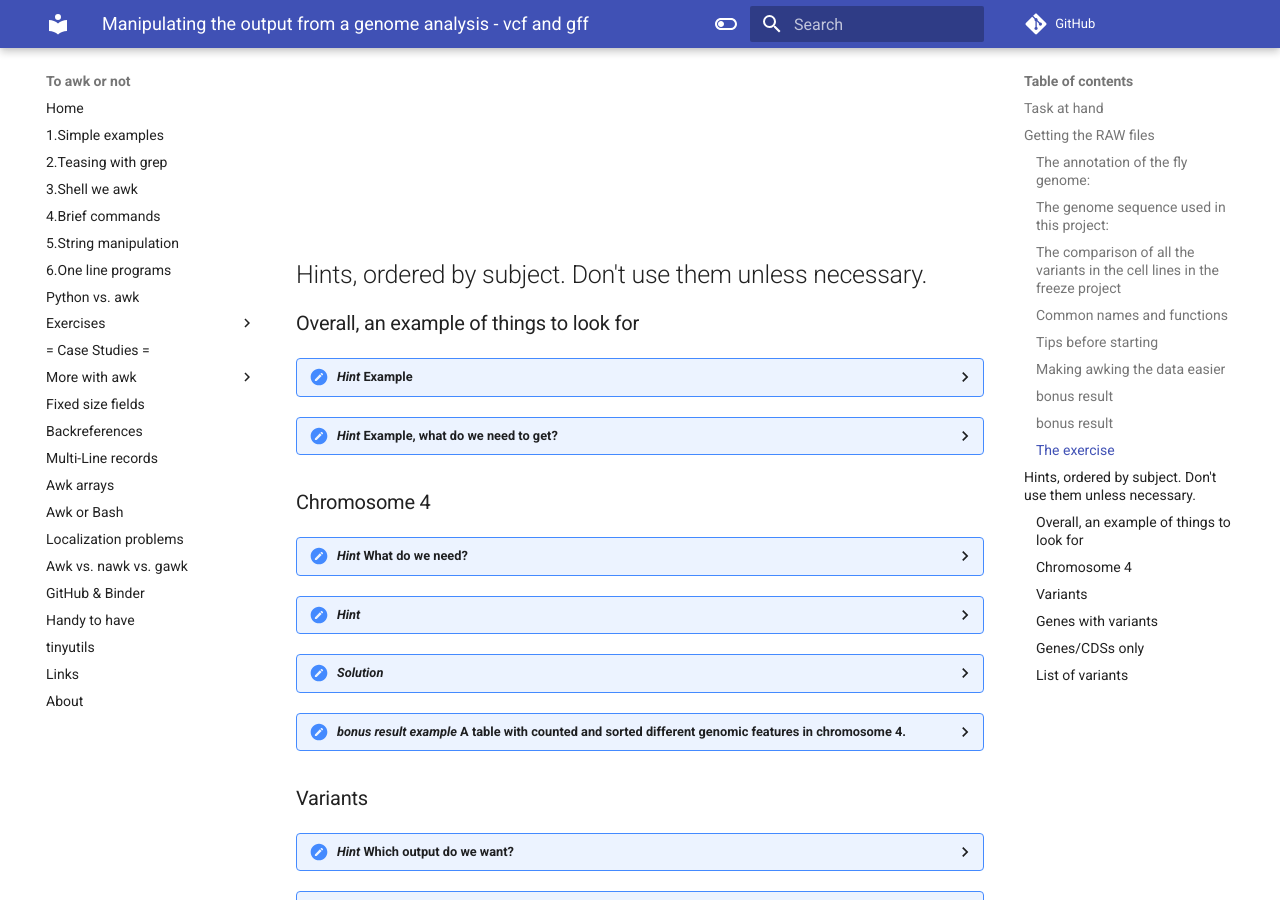
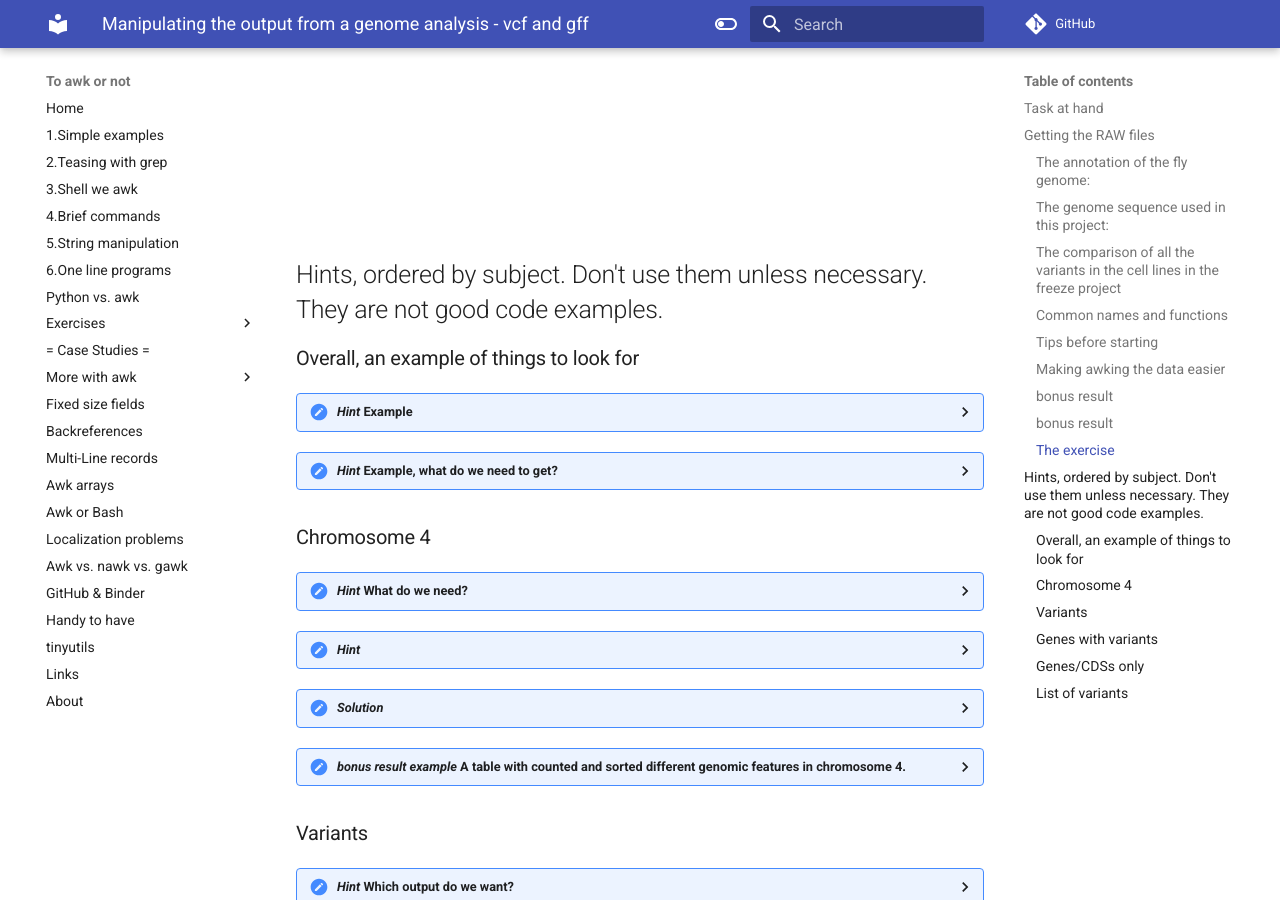
Before and after one commit to pmitev/to-awk-or-not, an MkDocs documentation site: the page built from docs/Case_studies/manipulating_vcf.md, in a window 1280 px wide and 900 px high, scrolled down 1923 px. Built offline with MkDocs 1.6.1 and Material for MkDocs 9.7.7, drawn with Linux system fonts in a browser that asks for light colours; comment, search, counter and statistics services are not loaded.

Commit message:
Update manipulating_vcf.md

```diff
--- a/docs/Case_studies/manipulating_vcf.md
+++ b/docs/Case_studies/manipulating_vcf.md
@@ -55,7 +55,7 @@ Identify the steps you need and use awk to do those. Open the hints if you get s
 
 
 
-## Hints, ordered by subject. Don't use them unless necessary.
+## Hints, ordered by subject. Don't use them unless necessary. They are not good code examples.
 
 ### Overall, an example of things to look for
 
```
